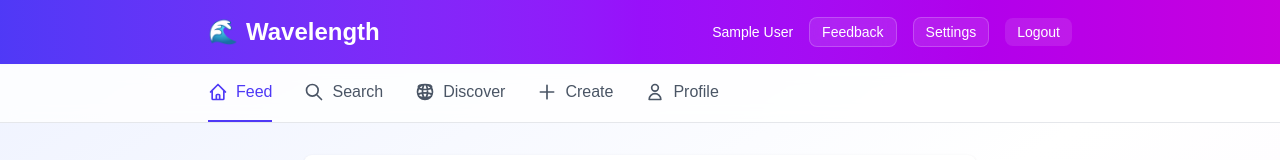
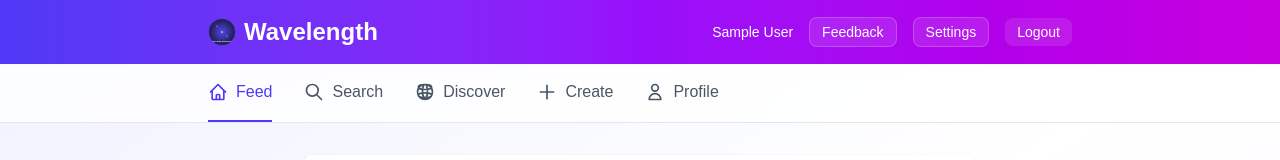
Before and after one commit to abbydulski/Wavelength-Web, a Next.js app: page / in a window 1280 px wide. Shown: the top 160 px of the page. Built offline with nearby package versions, Linux system fonts and the light colour scheme; no server answers; the database is empty; sample sign-in values are in the browser's storage.

Commit message:
Brand: add wavelength_logo.svg to header

```diff
--- a/components/Layout.js
+++ b/components/Layout.js
@@ -64,7 +64,7 @@ export default function Layout({ children }) {
         <div className="max-w-4xl mx-auto px-4 py-4">
           <div className="flex items-center justify-between">
             <Link href="/" className="text-2xl font-bold flex items-center gap-2">
-              <span>🌊</span>
+              <img src="/wavelength_logo.svg" alt="Wavelength logo" className="h-7 w-7" />
               <span>Wavelength</span>
             </Link>
 
```
Also changed, not shown: public/wavelength_logo.svg (added).
